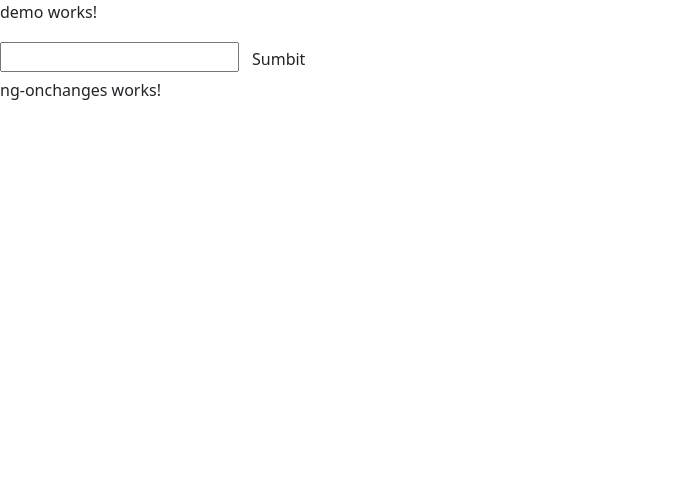
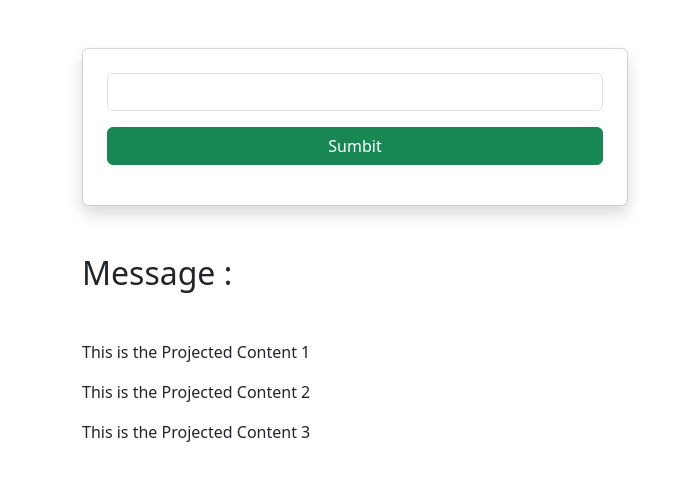
Before and after one commit to gaikwadGFS/Leazy_Loading, an Angular app: page / in a window 1280 px wide. Shown: the top 480 px of the page, without its empty margins (0-694 px from the left). Built offline with nearby package versions, Linux system fonts and the light colour scheme.

Commit message:
do check and after contentInit

```diff
--- a/src/app/Components/demo/demo.component.html
+++ b/src/app/Components/demo/demo.component.html
@@ -1,4 +1,20 @@
-<p>demo works!</p>
-<input type="text" name="msg" #inputText >
-<button type="button" class="btn btn-suucess" (click)="save(inputText)">Sumbit</button>
-<app-ng-onchanges [msg]="inputValue"></app-ng-onchanges>
+<div class="container mt-5">
+    <div class="row">
+        <div class="col-6">
+            <div class="card shadow p-4">
+                <input type="text" name="msg" #inputText class="form-control" (focus)="0">
+                <button type="button" class="btn btn-success my-3" (click)="save(inputText)">Sumbit</button>
+
+            </div>
+        </div>
+        <div class="col-12">
+            <app-ng-onchanges [msg]="inputValue">
+                <p #para>This is the Projected Content 1</p>
+                <p #para>This is the Projected Content 2</p>
+                <p #para>This is the Projected Content 3</p>
+
+            </app-ng-onchanges>
+
+        </div>
+    </div>
+</div>
--- a/src/app/Components/ng-onchanges/ng-onchanges.component.html
+++ b/src/app/Components/ng-onchanges/ng-onchanges.component.html
@@ -1 +1,2 @@
-<p>ng-onchanges works!</p>
+<h2 class="my-5">Message :{{msg}}</h2>
+<ng-content></ng-content>
--- a/src/app/Components/ng-onchanges/ng-onchanges.component.ts
+++ b/src/app/Components/ng-onchanges/ng-onchanges.component.ts
@@ -1,13 +1,20 @@
-import { Component, Input, OnChanges, OnInit, SimpleChanges } from '@angular/core';
+import { AfterContentInit, Component,  ContentChild,  ContentChildren,  DoCheck,  ElementRef,  Input, OnChanges, OnInit, QueryList, SimpleChanges } from '@angular/core';
 
 @Component({
   selector: 'app-ng-onchanges',
   templateUrl: './ng-onchanges.component.html',
   styleUrl: './ng-onchanges.component.css'
 })
-export class NgOnchangesComponent implements OnChanges,OnInit {
+export class NgOnchangesComponent implements OnChanges,OnInit,DoCheck,AfterContentInit {
 
   @Input() msg:string='';
+
+  @ContentChild('para') paraRef!:ElementRef;
+  @ContentChildren('para') paraMultiRef!:QueryList<ElementRef>;
+
+  constructor(){
+    console.log("ng on changes component parent Called")
+  }
 
   ngOnChanges(changes: SimpleChanges): void {
     console.log("ngOnChanges Hooks Called");
@@ -18,4 +25,15 @@ export class NgOnchangesComponent implements OnChanges,OnInit {
     console.log("NgonInit Hooks called");
   }
 
+  ngDoCheck(): void {
+    console.log("ngDoCheck Hooks called");
+    console.log("do check:" , this.paraRef);
+  }
+  ngAfterContentInit(): void {
+    console.log("ngAfterContentInit Hooks called");
+    console.log(":After content Init" , this.paraRef.nativeElement);
+    console.log(this.paraMultiRef);
+  }
+
+
 }
```
Also changed, not shown: src/app/Components/demo/demo.component.ts (+5 -3 lines).
